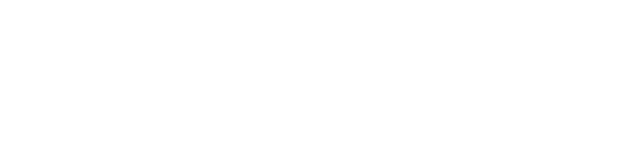
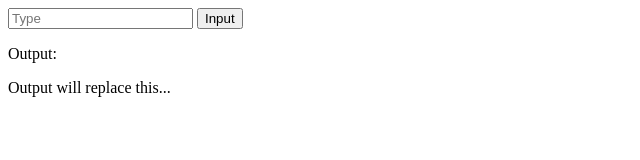
Before and after one commit to bLam22/cs_principles, a plain HTML site: page datastructures.html in a window 1280 px wide. Shown: the whole page, without its empty margins (0-640 px from the left). Drawn offline with Linux system fonts and the light colour scheme.

Commit message:
Added button to datastructures.html

```diff
--- a/datastructures.html
+++ b/datastructures.html
@@ -1,3 +1,5 @@
+<!DOCTYPE html>
+<html>
 <head>
     <meta charset="utf-8">
     <title>Data Structures</title>
@@ -10,14 +12,28 @@
             Stroke: "Butterfly",
             Gender: "Male",
         }
-        person.Name = "Michael Phelps";
-        console.log(person.Name);
+
         function input() {
+        //  Selecting the input element and get its value
             return document.getElementById("inputId").value;
         }
-        function output() {
-            document.getElementById("display1").innerHTML = myArr;
+        function process(){
+            // set a variable to whatever is in the HTML field using the input function
+            // which gets the value from 'inputId'
+            person.name = input();
+            output("The person's name is now: " + person.name);
+        }
+        function output(content) {
+            document.getElementById("display1").innerHTML = content;
         }
 
     </script>
 </head>
+<body>
+    <!-- this line of code holds a value input by the user; creates form field -->
+    <input type="text" placeholder="Type " id="inputId">
+    <button type="button" onclick="process();">Input</button>
+    <p>Output:</p>
+    <p id="display1">Output will replace this...</p>
+</body>
+</html>
```
